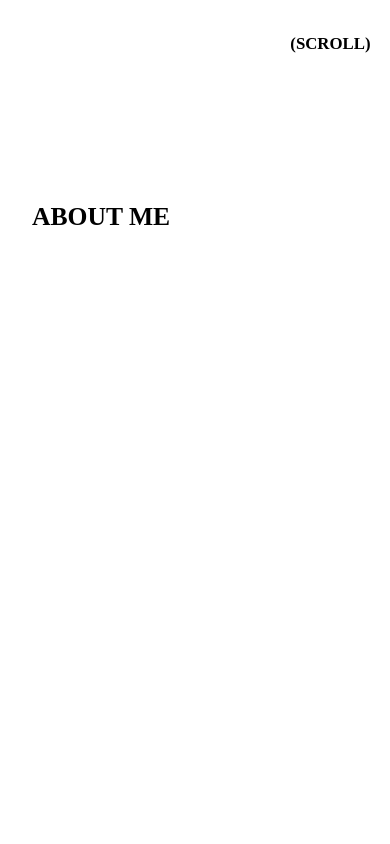
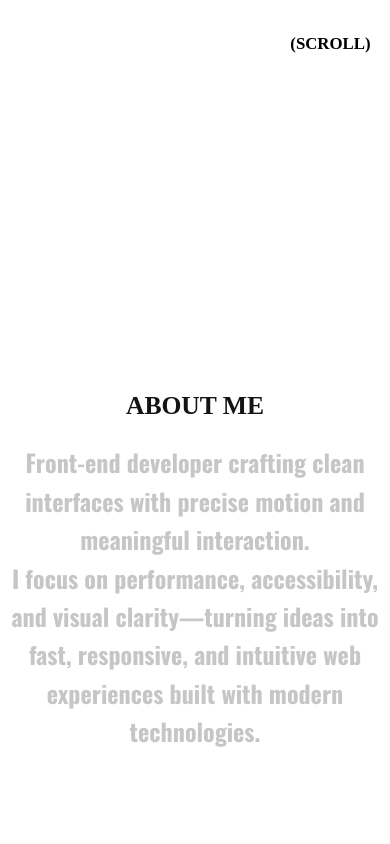
Before and after one commit to nourhane22/portfolio, a React (Vite) app: page / in a window 390 px wide. Shown: the part 720-1564 px from the top of the page. Built offline with nearby package versions, Linux system fonts and the light colour scheme; a web font is replaced by a local one.

Commit message:
Update About component and CSS for SplitType and responsiveness

```diff
--- a/package.json
+++ b/package.json
@@ -12,6 +12,7 @@
   "dependencies": {
     "@emailjs/browser": "^4.4.1",
     "@gsap/react": "^2.1.2",
+    "@studio-freight/lenis": "^1.0.42",
     "emailjs-com": "^3.2.0",
     "gsap": "^3.13.0",
     "motion": "^12.23.13",
--- a/src/components/AboutMe.jsx
+++ b/src/components/AboutMe.jsx
@@ -1,31 +1,45 @@
 import "./about-me.css";
-import { useEffect, useRef } from 'react';
-import gsap from 'gsap';
-import { ScrollTrigger } from 'gsap/ScrollTrigger';
+import { useEffect, useRef } from "react";
+import gsap from "gsap";
+import { ScrollTrigger } from "gsap/ScrollTrigger";
+import Lenis from "@studio-freight/lenis";
+
 gsap.registerPlugin(ScrollTrigger);
 
-export default function About(){
+export default function About() {
   const firstPRef = useRef(null);
 
   useEffect(() => {
+    const lenis = new Lenis({
+      smooth: true,
+      lerp: 0.1,
+      direction: "vertical",
+    });
+
+    function raf(time) {
+      lenis.raf(time);
+      requestAnimationFrame(raf);
+    }
+    requestAnimationFrame(raf);
+
     if (!firstPRef.current) return;
 
     const loadSplitType = async () => {
-      const SplitType = (await import('split-type')).default;
-      const text = new SplitType(firstPRef.current, { types: 'chars' });
+      const SplitType = (await import("split-type")).default;
+      const text = new SplitType(firstPRef.current, { types: "words" });
 
       gsap.fromTo(
-        text.chars,
-        { opacity: 0.3 },
+        text.words,
+        { opacity: 0.3, y: 20 },
         {
           opacity: 1,
-          color: '#141412',
-          duration: 0.3,
-          stagger: 0.02,
+          y: 0,
+          color: "#141412",
+          duration: 2,
           scrollTrigger: {
             trigger: firstPRef.current,
-            start: 'top 80%',
-            end: 'top 20%',
+            start: "top center",
+            end: "top 20%",
             scrub: true,
           },
         }
@@ -33,48 +47,40 @@ export default function About(){
     };
 
     loadSplitType();
-      gsap.fromTo(
+
+    gsap.fromTo(
       ".about-h1",
       { y: "100%" },
-       { y: "0%", duration: 1, ease: "power2.out",
-        scrollTrigger:{
-          trigger:".about-h1",
-           start: "top 85%",
-      toggleActions: "play none none reverse"
-        }
-       }
+      {
+        y: "0%",
+        duration: 1,
+        ease: "power2.out",
+        scrollTrigger: {
+          trigger: ".about-h1",
+          start: "top 85%",
+          toggleActions: "play none none reverse",
+        },
+      }
     );
-    gsap.fromTo(
-  ".animate-text",
-  { y: 100, opacity: 0 },
-  {
-    y: 0,
-    opacity: 1,
-    duration: 1,
-    ease: "power4.out",
-    scrollTrigger: {
-      trigger: ".animate-text",
-      start: "top 85%",
-      toggleActions: "play none none reverse"
-    }
-  }
-);
 
     return () => {
-      ScrollTrigger.getAll().forEach(trigger => trigger.kill());
+      ScrollTrigger.getAll().forEach((t) => t.kill());
     };
   }, []);
 
-  return(
+  return (
     <section className="about">
-
-       <h1 className="about-h1"> ABOUT ME </h1>
+      <h1 className="about-h1">ABOUT ME</h1>
 
       <h1 className="animate-text" ref={firstPRef}>
-      <span className="text-span"> Front-end developer crafting clean interfaces with precise </span>  motion and meaningful interaction.
-        I focus on performance, accessibility, and visual clarity—turning ideas into fast,
-        responsive, and intuitive web experiences built with modern technologies.
+        <span className="text-span">
+          Front-end developer crafting clean interfaces with precise motion and
+          meaningful interaction.
+        </span>{" "}
+        I focus on performance, accessibility, and visual clarity—turning ideas
+        into fast, responsive, and intuitive web experiences built with modern
+        technologies.
       </h1>
     </section>
-  )
+  );
 }
--- a/src/components/about-me.css
+++ b/src/components/about-me.css
@@ -1,54 +1,54 @@
 .about {
-  position: relative;
-  width: 100%;
-  height: 100vh;
+  width: 80%;
+  padding-left: 20%;
+  min-height: 100vh;
+  font-family: "Oswald", sans-serif;
   font-size: 1.5rem;
-  font-family: "Oswald", sans-serif;
-  font-optical-sizing: auto;
-  font-style: normal;
-  padding: 5rem 8rem 0 2rem;
   overflow: hidden;
+  display: flex;
+  flex-direction: column;
+  justify-content: center;
+  align-items: center;
 }
 
+/* Title */
 .about-h1 {
   font-family: "Bodoni Moda SC", serif;
-  font-optical-sizing: auto;
   font-weight: 900;
-  font-style: normal;
-  text-align: left;
+  text-align: center;
   padding-top: 5%;
   font-size: 2rem;
+  color: #141412;
+  width: 100%;
 }
 
-.text-span {
-  padding-left: 10%;
+/* Animated text */
+.animate-text {
+  padding-top: 10%;
+  text-align: center;
+  line-height: 1.5;
+  word-break: normal;
+  overflow-wrap: break-word;
+  color: #444;
+  width: 100%;
 }
 
-.animate-text {
-  padding-top: 10%;
-  padding-left: 8rem;
-
-}
-
+/* Mobile */
 @media (max-width: 768px) {
   .about {
-    padding: 3rem 2rem;
-    height: 100vh;
-      font-size: 1rem;
+    width: 100%;
+    font-size: 1rem;
+      padding-left: 0%;
 
   }
 
   .about-h1 {
+    font-size: 1.6rem;
     padding-top: 0;
-    font-size: 1.6rem;
   }
 
   .animate-text {
-    padding-left: 0;
-    padding-top: 8rem;
-  }
-
-  .text-span {
-    padding-left: 0;
+    padding-top: 2rem;
+    line-height: 1.6;
   }
 }
```
Also changed, not shown: 1 other file (tests, documents, lock files or other folders).
